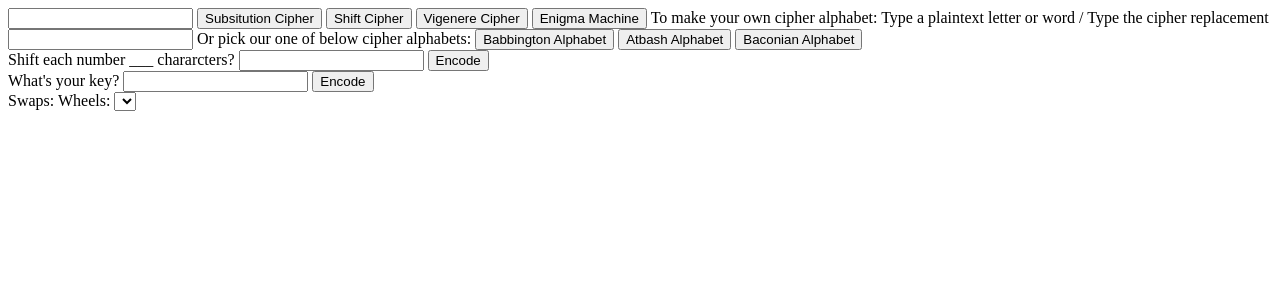
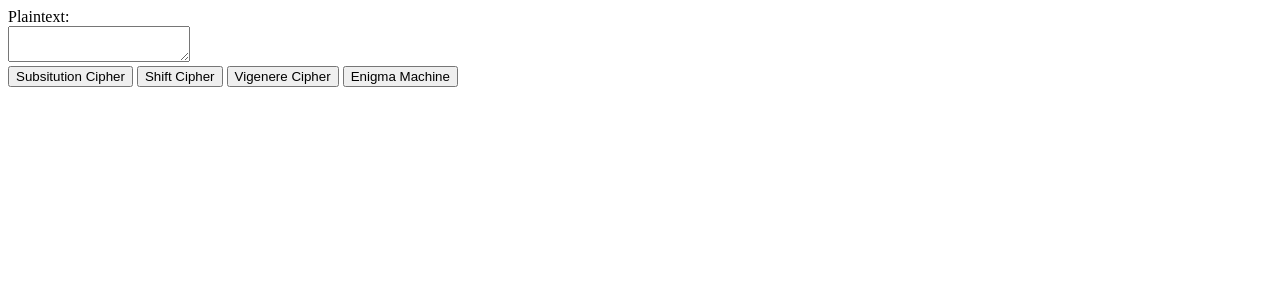
Before and after one commit to kjrosen/cipher-tests, a Flask app: page / in a window 1280 px wide. Shown: the top 300 px of the page. Run offline with Flask 2, Linux system fonts and the light colour scheme; lists and menus that the app fills with data are empty.

Commit message:
Added style.css

```diff
--- /dev/null
+++ b/static/css/style.css
@@ -0,0 +1,3 @@
+.hide {
+    display: None;
+}
--- a/templates/base.html
+++ b/templates/base.html
@@ -4,6 +4,8 @@
     <meta charset="UTF-8">
     <meta http-equiv="X-UA-Compatible" content="IE=edge">
     <meta name="viewport" content="width=device-width, initial-scale=1.0">
+
+    <link rel="stylesheet" href="/static/css/style.css">
 
     <title> {% block title %} {% endblock %} </title>
 </head>
--- a/templates/home.html
+++ b/templates/home.html
@@ -6,37 +6,45 @@
 
 {% block content %}
     <form>
-        <input type="text" id="plaintext">
+        Plaintext:
+        <br>
+        <textarea id="plaintext"></textarea>
+        <br>
         <button id="sub">Subsitution Cipher</button>
         <button id="shift">Shift Cipher</button>
         <button id="vigenere">Vigenere Cipher</button>
         <button id="enigma">Enigma Machine</button>
+        <br>
 
-        <form class="hide subs">
-            To make your own cipher alphabet:
-            Type a plaintext letter or word /
-            Type the cipher replacement
+        <div class="hide subs">
+            To make your own cipher alphabet:<br>
+            Type a plaintext letter or word, =, then type the cipher replacement. Use commas between plaintexts<br>
+            Example: "a=*, b=(, c=^"
+            <br>
             <input type="text" id="cipherAlpha">
+            <button id="customAlpha">Encode</button>
+            <br>
 
             Or pick our one of below cipher alphabets:
+            <br>
             <button id="babbington">Babbington Alphabet</button>
             <button id="atbash">Atbash Alphabet</button>
             <button id="bacon">Baconian Alphabet</button>
-        </form>
+        </div>
 
-        <form class="hide shift">
+        <div class="hide shift">
             Shift each number ___ chararcters?
             <input type="number">
             <button>Encode</button>
-        </form>
+        </div>
 
-        <form class="hide vigenere">
+        <div class="hide vigenere">
             What's your key?
             <input type="text">
             <button>Encode</button>
-        </form>
+        </div>
 
-        <form class="hide enigma">
+        <div class="hide enigma">
             <!-- repeat this 6 times for all swaps -->
             Swaps:
             {% for letter in alphabet %}
@@ -52,7 +60,7 @@
                     </option>
                 {% endfor %}
             </select>
-        </form>
+        </div>
 
     </form>
 {% endblock %}
```
